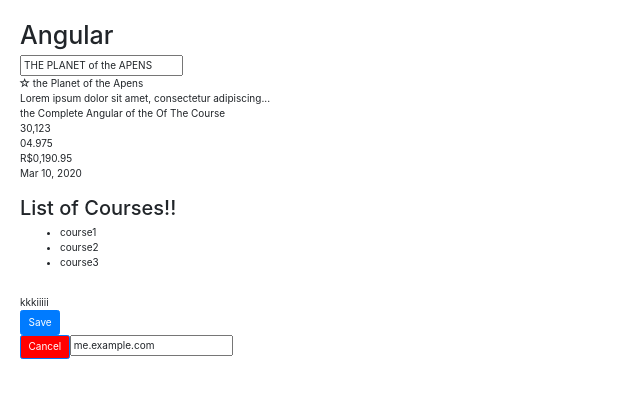
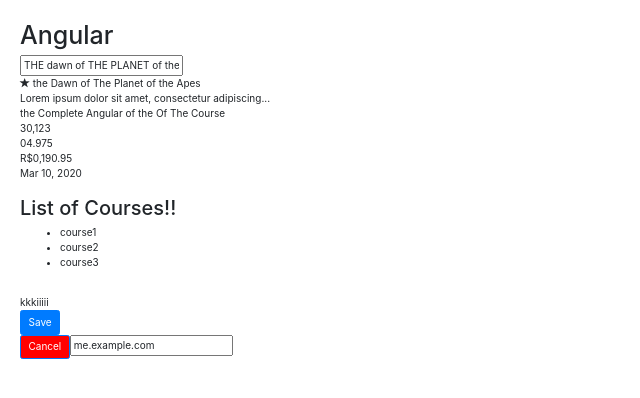
Before and after one commit to alberico-lima/angular-crash, an Angular app: page / in a window 1280 px wide. Shown: the top 398 px of the page, without its empty margins (0-640 px from the left). Built offline with nearby package versions, Linux system fonts and the light colour scheme.

Commit message:
5.51 input decorator

```diff
--- a/src/app/app.component.html
+++ b/src/app/app.component.html
@@ -1,4 +1,4 @@
 <h1>Angular</h1>
 <input type="text" [(ngModel)]="title"> <br/>
-<favorite></favorite>  {{title | titlecase}}  <br/>
+<favorite [isFavorite]="post.isFavorite"></favorite>  {{title | titlecase}}  <br/>
 <courses></courses>
--- a/src/app/app.component.ts
+++ b/src/app/app.component.ts
@@ -6,5 +6,9 @@
   styleUrls: ['./app.component.css']
 })
 export class AppComponent {
-  title = 'THE PLANET of the APENS';
+  title = 'THE dawn of THE PLANET of the aPes';
+  post = {
+    title: "Title",
+    isFavorite: true
+  }
 }
--- a/src/app/favourite/favourite.component.ts
+++ b/src/app/favourite/favourite.component.ts
@@ -1,4 +1,4 @@
-import { Component, OnInit } from '@angular/core';
+import { Component, OnInit, Input } from '@angular/core';
 
 @Component({
   selector: 'favorite',
@@ -7,10 +7,10 @@
 })
 export class FavouriteComponent implements OnInit {
 
-  isFavorite: boolean;
+  @Input() isFavorite: boolean;
 
   constructor() {
-    this.isFavorite = false;
+
    }
 
   ngOnInit(): void {
```
